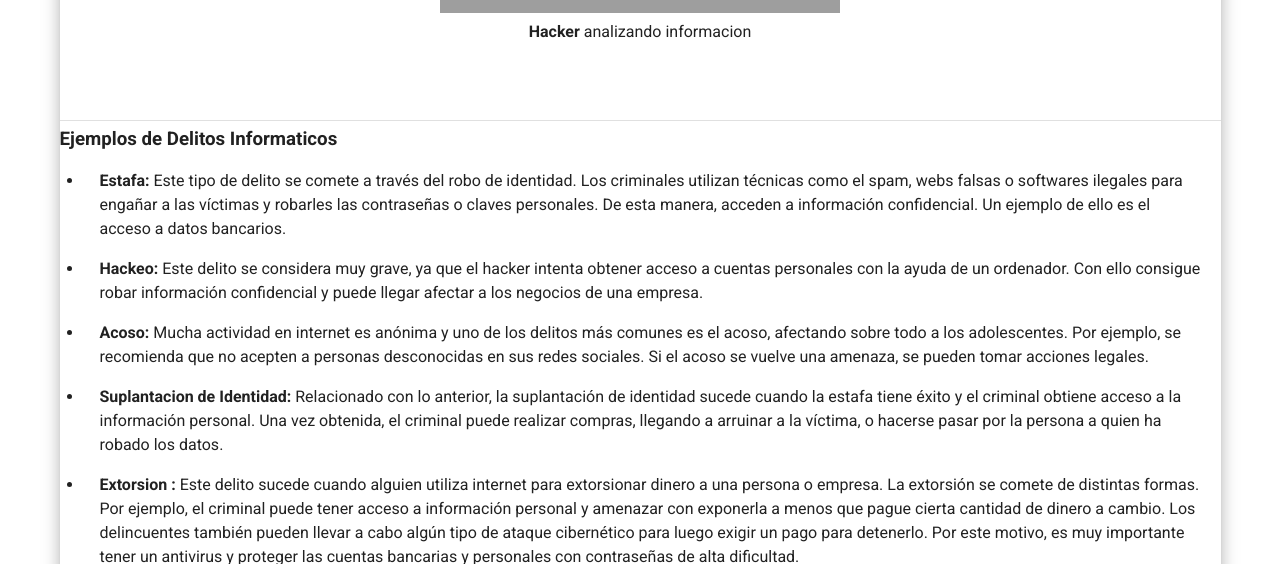
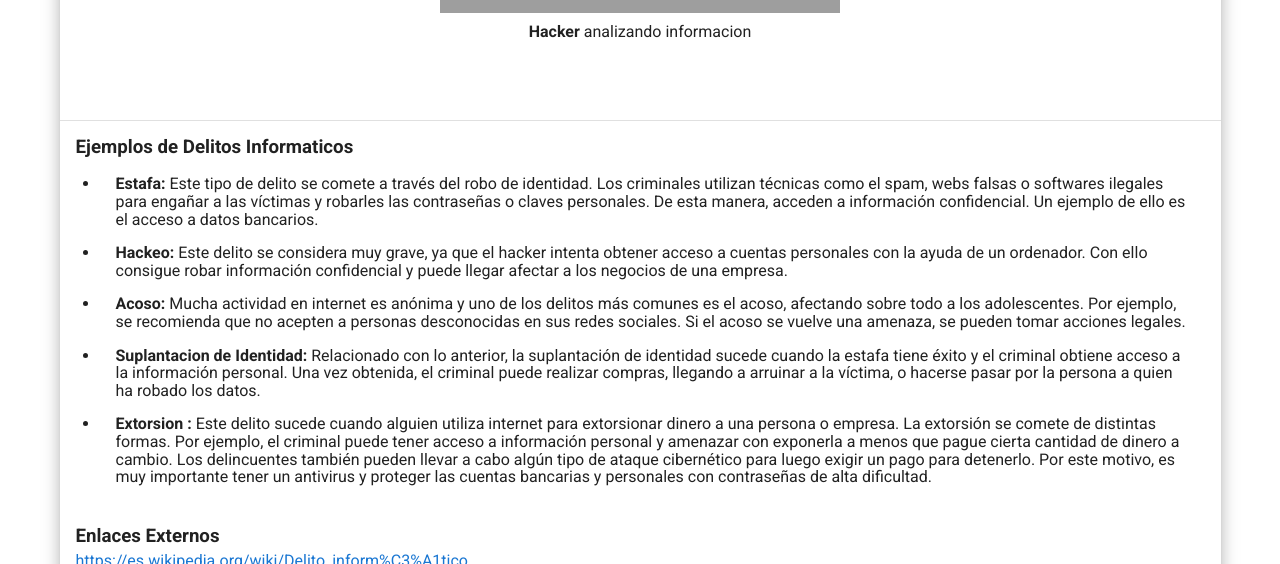
Before and after one commit to mayex-gif/pradas, a Nuxt app: page /5 in a window 1280 px wide. Shown: the part 1260-1824 px from the top of the page. Built offline with nearby package versions, Linux system fonts and the light colour scheme; grey boxes are pictures that could not be loaded.

Commit message:
correciones

```diff
--- a/pages/5.vue
+++ b/pages/5.vue
@@ -48,7 +48,9 @@
         </v-list-item>
         <div align="center" style="aling-items: center; item-aling: center;" class="pb-15"><img src="https://i0.wp.com/biblioteca.todoelderecho.com/wp-content/uploads/2021/01/delitos-informaticos.jpg?fit=700%2C479&ssl=1">
         <p><strong>Hacker</strong> analizando informacion</p></div>
-                    <v-divider class="mb-1"></v-divider>
+        <v-divider class="mb-1"></v-divider>
+        <v-list-item five-line>
+         <v-list-item-content>
             <h3>Ejemplos de Delitos Informaticos</h3>
              <ul>
               <li>
@@ -67,6 +69,8 @@
                 <p class="ma-4"><strong>Extorsion :</strong> Este delito sucede cuando alguien utiliza internet para extorsionar dinero a una persona o empresa. La extorsión se comete de distintas formas. Por ejemplo, el criminal puede tener acceso a información personal y amenazar con exponerla a menos que pague cierta cantidad de dinero a cambio. Los delincuentes también pueden llevar a cabo algún tipo de ataque cibernético para luego exigir un pago para detenerlo. Por este motivo, es muy importante tener un antivirus y proteger las cuentas bancarias y personales con contraseñas de alta dificultad.</p>
               </li>
             </ul>
+            </v-list-item-content>
+            </v-list-item>
           <v-list-item last-line>
           <v-list-item-content>
             <h3>Enlaces Externos</h3>
```
